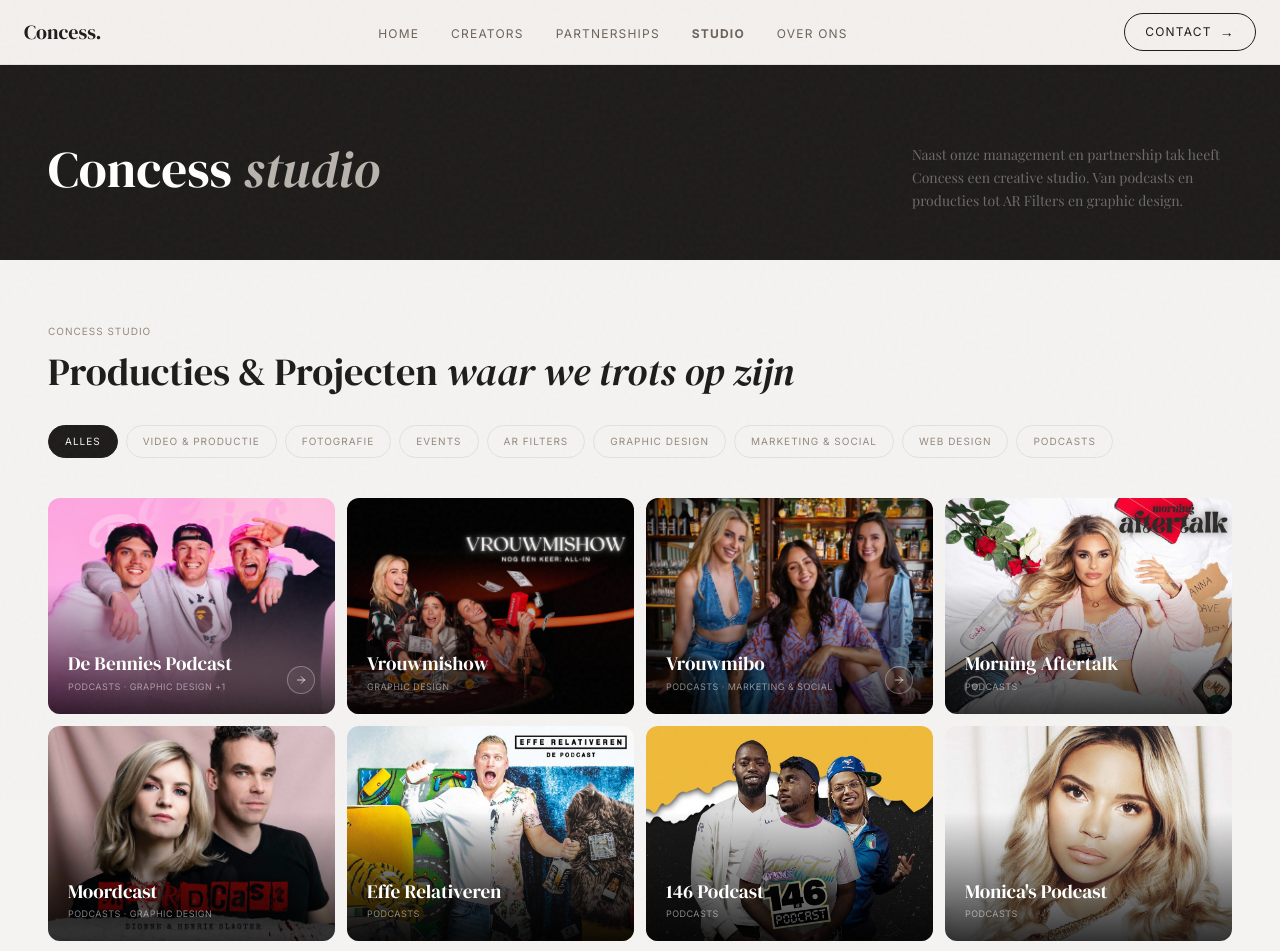
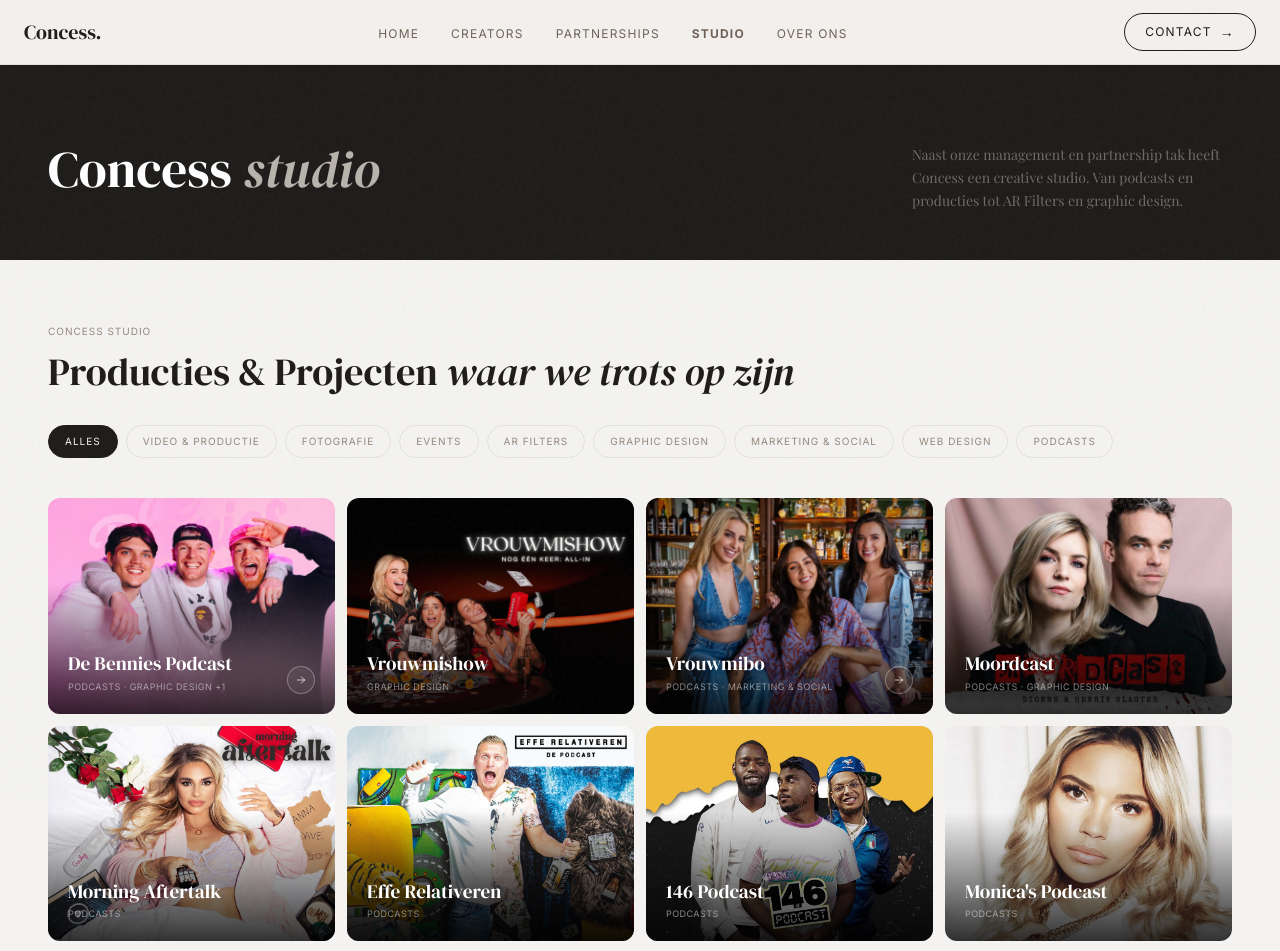
Before and after one commit to xmandysmit-tech/concess-website, a Next.js app: page /studio in a window 1280 px wide. Shown: the top 951 px of the page. Built offline with nearby package versions, Linux system fonts and the light colour scheme; a web font is replaced by a local one.

Commit message:
Studio: Moordcast en Morning Aftertalk gewisseld qua positie en jaar

```diff
--- a/app/data/content.ts
+++ b/app/data/content.ts
@@ -379,21 +379,21 @@
   },
   // ── 2022 ─────────────────────────────────────────────────
   {
-    title: "Morning Aftertalk",
-    tags: ["Podcasts"],
+    title: "Moordcast",
+    tags: ["Podcasts", "Graphic Design"],
     year: "2022",
-    cover: "/images/Tegels/Morning Aftertalk met Gaby Blaaser.jpg",
-    gradient: "from-stone-700 to-stone-950",
+    cover: "/images/Tegels/Moordcast.png",
+    gradient: "from-neutral-800 to-neutral-950",
     tagline: "Concess Studio",
     description: "",
     gallery: [],
   },
   {
-    title: "Moordcast",
-    tags: ["Podcasts", "Graphic Design"],
+    title: "Morning Aftertalk",
+    tags: ["Podcasts"],
     year: "2021 – 2022",
-    cover: "/images/Tegels/Moordcast.png",
-    gradient: "from-neutral-800 to-neutral-950",
+    cover: "/images/Tegels/Morning Aftertalk met Gaby Blaaser.jpg",
+    gradient: "from-stone-700 to-stone-950",
     tagline: "Concess Studio",
     description: "",
     gallery: [],
```
